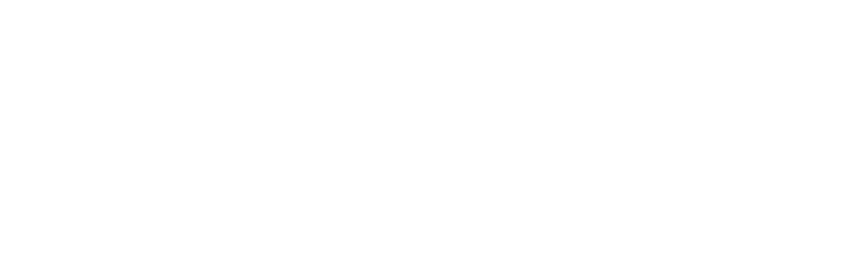
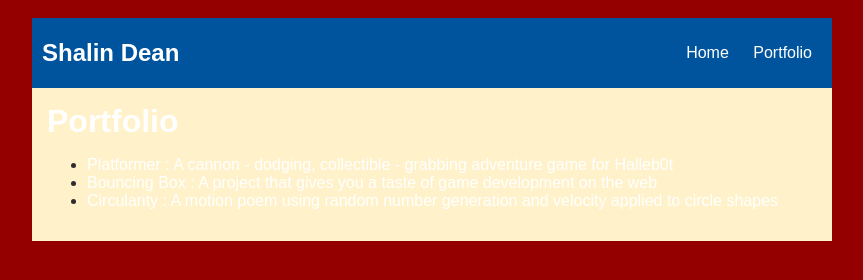
Before and after one commit to ShalinDean7339617/ShalinDean7339617.github.io, a plain HTML site: page portfolio.html in a window 1280 px wide. Shown: the whole page, without its empty margins (208-1071 px from the left). Drawn offline with Linux system fonts and the light colour scheme.

Commit message:
first website

```diff
--- a/portfolio.html
+++ b/portfolio.html
@@ -0,0 +1,32 @@
+<!DOCTYPE HTML>
+<html>
+    <head> <title>Shalin's Computer Science Website</title>
+      <link rel="stylesheet" href="style.css">
+    </head>
+
+    <body>
+      <div id="all-contents">
+        <nav>
+          <h1>Shalin Dean</h1>
+            <ul id="nav-ul">
+              <li class="nav-li">
+               <a class="nav-a" href="index.html">Home</a>
+              </li>
+              <li class="nav-li">
+               <a class="nav-a" href="portfolio.html">Portfolio</a>
+              </li>
+            </ul>
+        </nav>
+        <main>
+          <div class="content">
+            <h1>Portfolio</h1>
+            <ul id="portfolio">
+              <li><a href="projects/platformer/">Platformer : A cannon - dodging, collectible - grabbing adventure game for Halleb0t</a></li>
+              <li><a href="projects/bouncing-box/">Bouncing Box : A project that gives you a taste of game development on the web </a></li>
+              <li><a href="projects/circularity/">Circularity : A motion poem using random number generation and velocity applied to circle shapes</a></li>
+            </ul>
+          </div>
+        </main>
+      </div>
+    </body>
+</html>
```
Also changed, not shown: index.html (+1 -1 lines).
